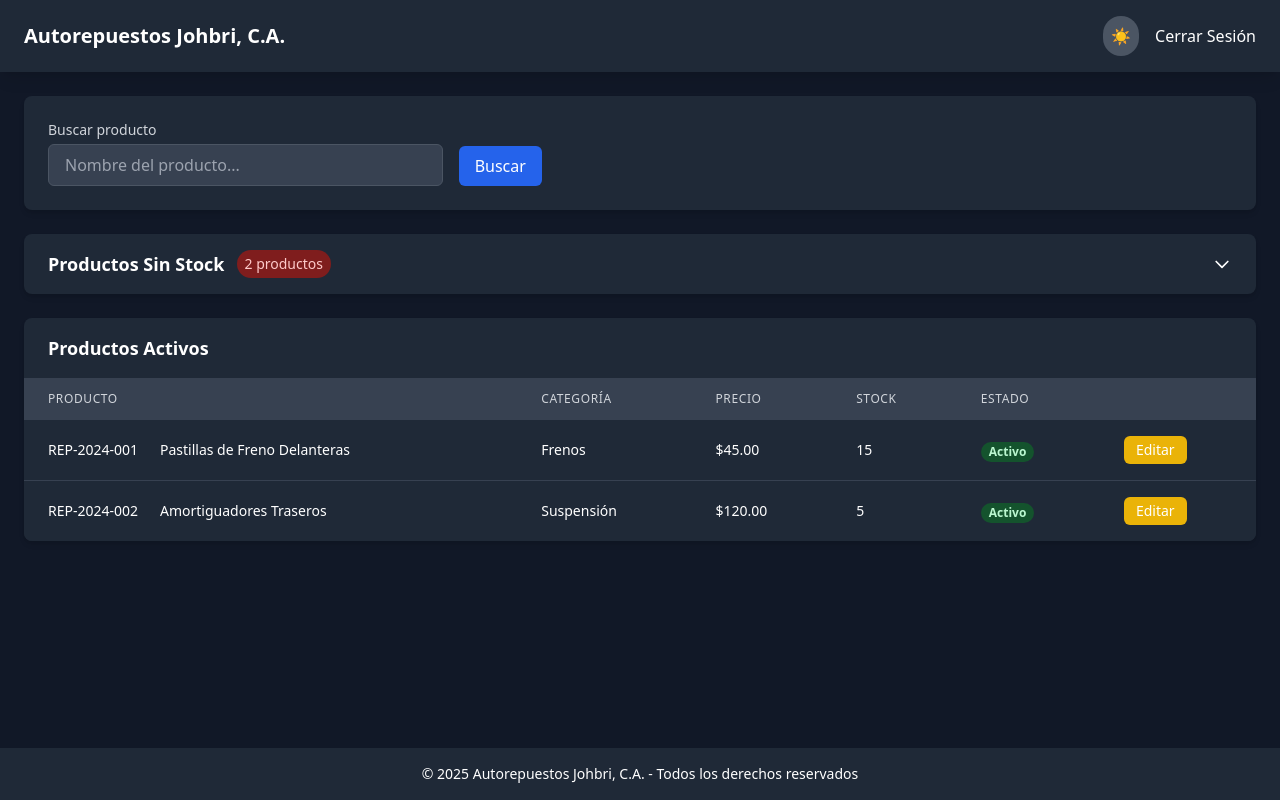
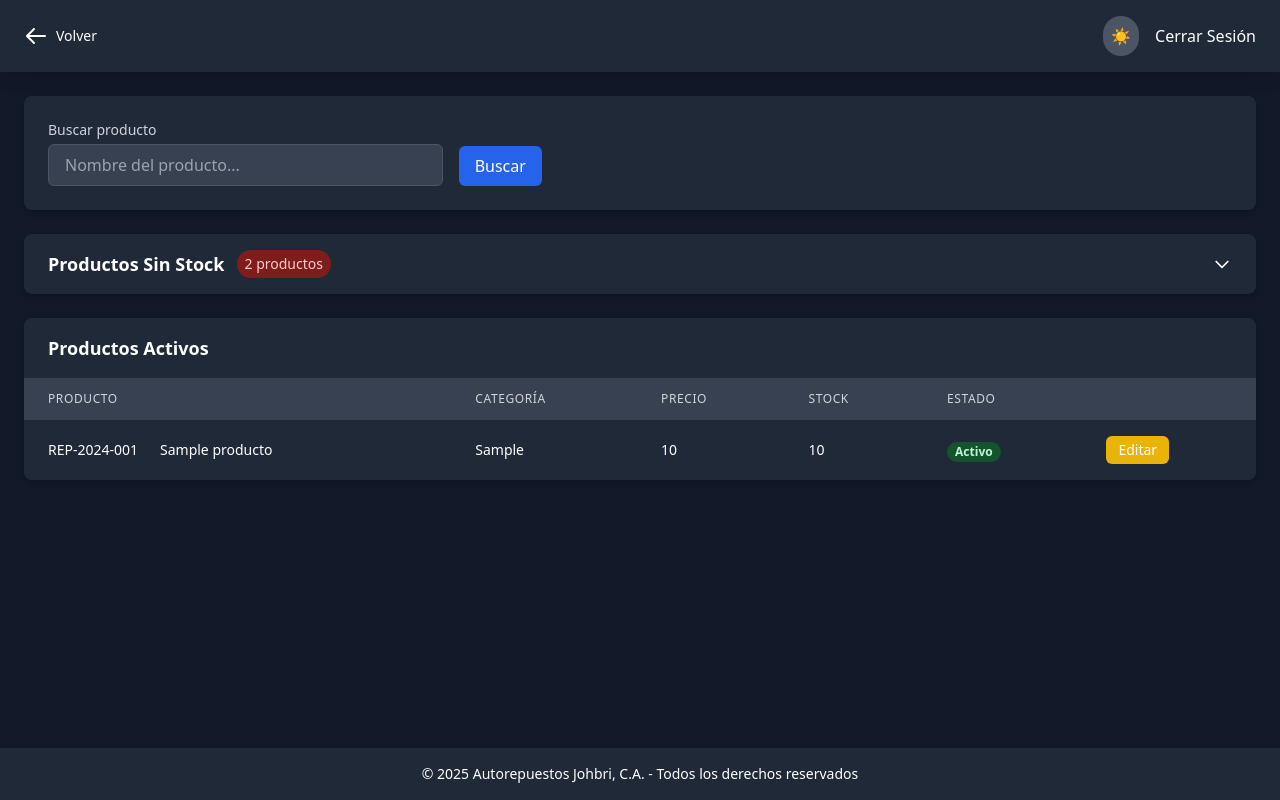
Before and after one commit to anzarpe97/Sistema-Johbri, a PHP site: page /panelAdmin/ver-producto.php in a window 1280 px wide. Run offline with PHP 8.4, Linux system fonts and the light colour scheme; tables that the repository leaves empty or names only in its code hold one stand-in row (values such as "Sample post"); some libraries are stand-ins or nearby versions.

Commit message:
se agrego boton de go back (admin)

```diff
--- a/panelAdmin/admin.php
+++ b/panelAdmin/admin.php
@@ -33,7 +33,7 @@
                     <span class="dark:hidden">🌙</span>
                     <span class="hidden dark:inline">☀️</span>
                 </button>
-                <a href="login.html" class="hover:underline">Cerrar Sesión</a>
+                <a href="../login-sesion/login.php" class="hover:underline">Cerrar Sesión</a>
             </div>
         </div>
     </nav>
--- a/panelAdmin/ver-Producto.php
+++ b/panelAdmin/ver-Producto.php
@@ -1,3 +1,16 @@
+<?php
+
+require("../logica/conexionbdd.php");
+
+if ($conn->connect_error) {
+    die("Conexión fallida: " . $conn->connect_error);
+}
+
+$sql = "SELECT * FROM productos";
+$result = $conn->query($sql);
+
+?>
+
 <!DOCTYPE html>
 <html lang="es" class="dark">
 <head>
@@ -23,7 +36,13 @@
     <!-- Navbar -->
     <nav class="bg-custom-blue dark:bg-gray-800 text-white px-6 py-4 fixed w-full top-0 z-50 shadow-lg">
         <div class="flex justify-between items-center">
-            <div class="text-xl font-bold">Autorepuestos Johbri, C.A.</div>
+            <a href="admin.php"
+            class="text-xl hover:text-gray-200 transition-colors duration-200 flex items-center gap-2 cursor-pointer">
+                <svg class="w-6 h-6" fill="none" stroke="currentColor" viewBox="0 0 24 24">
+                    <path stroke-linecap="round" stroke-linejoin="round" stroke-width="2" d="M10 19l-7-7m0 0l7-7m-7 7h18"/>
+                </svg>
+                <span class="text-sm">Volver</span>
+            </a>
             <div class="flex items-center gap-4">
                 <button
                     onclick="document.documentElement.classList.toggle('dark')"
@@ -37,7 +56,7 @@
         </div>
     </nav>
 
-    <!-- Contenido Principal -->
+    <!-- Contenido Princpal -->
     <main class="pt-24 px-6 pb-20">
         <!-- Filtros -->
         <div class="bg-white dark:bg-gray-800 rounded-lg shadow-md p-6 mb-6">
@@ -148,6 +167,14 @@
                     </thead>
                     <tbody class="bg-white dark:bg-gray-800 divide-y divide-gray-200 dark:divide-gray-700">
                         <!-- Producto 1 -->
+
+                        <?php
+
+                        if ($result->num_rows > 0) {
+                            while ($row = $result->fetch_assoc()) {
+
+                        ?>
+
                         <tr>
                             <td class="px-6 py-4 whitespace-nowrap">
                                 <div class="flex items-center">
@@ -155,24 +182,39 @@
                                         REP-2024-001
                                     </div>
                                     <div class="ml-4">
-                                        <div class="text-sm font-medium text-gray-900 dark:text-white">Pastillas de Freno Delanteras</div>
+                                        <div class="text-sm font-medium text-gray-900 dark:text-white"><?php echo $row['nombre_producto']; ?> </div>
                                     </div>
                                 </div>
                             </td>
                             <td class="px-6 py-4 whitespace-nowrap">
-                                <div class="text-sm text-gray-900 dark:text-white">Frenos</div>
+                                <div class="text-sm text-gray-900 dark:text-white"><?php echo $row['categoria_producto']; ?></div>
                             </td>
                             <td class="px-6 py-4 whitespace-nowrap">
-                                <div class="text-sm text-gray-900 dark:text-white">$45.00</div>
+                                <div class="text-sm text-gray-900 dark:text-white"><?php echo $row['precio_producto']; ?></div>
                             </td>
                             <td class="px-6 py-4 whitespace-nowrap">
-                                <div class="text-sm text-gray-900 dark:text-white">15</div>
+                                <div class="text-sm text-gray-900 dark:text-white"><?php echo $row['stock_producto']; ?></div>
                             </td>
                             <td class="px-6 py-4 whitespace-nowrap">
-                                <span class="px-2 inline-flex text-xs leading-5 font-semibold rounded-full bg-green-100 text-green-800 dark:bg-green-900 dark:text-green-200">
-                                    Activo
-                                </span>
-                            </td>
+
+                                <?php
+                                if ($row['stock_producto'] > 5 ){
+
+
+                                    echo '<span class="px-2 inline-flex text-xs leading-5 font-semibold rounded-full bg-green-100 text-green-800 dark:bg-green-900 dark:text-green-200">Activo</span>';
+
+                                }
+
+                                if ($row['stock_producto'] < 6 ){
+
+
+                                    echo '<span class="px-2 inline-flex text-xs leading-5 font-semibold rounded-full bg-yellow-500 text-yellow-800 dark:bg-yellow -900 dark:text-yellow-900">Poca existencia</span>';
+
+                                }
+
+                                ?>
+
+                                </td>
                             <td class="px-6 py-4 whitespace-nowrap text-sm font-medium">
                                 <div class="flex space-x-2">
                                     <button class="bg-yellow-500 hover:bg-yellow-600 text-white px-3 py-1 rounded-md transition-colors duration-200">
@@ -181,41 +223,11 @@
                                 </div>
                             </td>
                         </tr>
+                        <?php
+                            }
+                            }
 
-                        <!-- Producto 2 -->
-                        <tr>
-                            <td class="px-6 py-4 whitespace-nowrap">
-                                <div class="flex items-center">
-                                    <div class="text-sm font-medium text-gray-900 dark:text-white w-24">
-                                        REP-2024-002
-                                    </div>
-                                    <div class="ml-4">
-                                        <div class="text-sm font-medium text-gray-900 dark:text-white">Amortiguadores Traseros</div>
-                                    </div>
-                                </div>
-                            </td>
-                            <td class="px-6 py-4 whitespace-nowrap">
-                                <div class="text-sm text-gray-900 dark:text-white">Suspensión</div>
-                            </td>
-                            <td class="px-6 py-4 whitespace-nowrap">
-                                <div class="text-sm text-gray-900 dark:text-white">$120.00</div>
-                            </td>
-                            <td class="px-6 py-4 whitespace-nowrap">
-                                <div class="text-sm text-gray-900 dark:text-white">5</div>
-                            </td>
-                            <td class="px-6 py-4 whitespace-nowrap">
-                                <span class="px-2 inline-flex text-xs leading-5 font-semibold rounded-full bg-green-100 text-green-800 dark:bg-green-900 dark:text-green-200">
-                                    Activo
-                                </span>
-                            </td>
-                            <td class="px-6 py-4 whitespace-nowrap text-sm font-medium">
-                                <div class="flex space-x-2">
-                                    <button class="bg-yellow-500 hover:bg-yellow-600 text-white px-3 py-1 rounded-md transition-colors duration-200">
-                                        Editar
-                                    </button>
-                                </div>
-                            </td>
-                        </tr>
+                        ?>
                     </tbody>
                 </table>
             </div>
```
Also changed, not shown: panelAdmin/agregar-producto.php (+12 -4 lines), panelAdmin/agregarCliente.php (+11 -3 lines), panelAdmin/clientes.php (+9 -1 lines), panelAdmin/editarProducto.php (+9 -1 lines).
